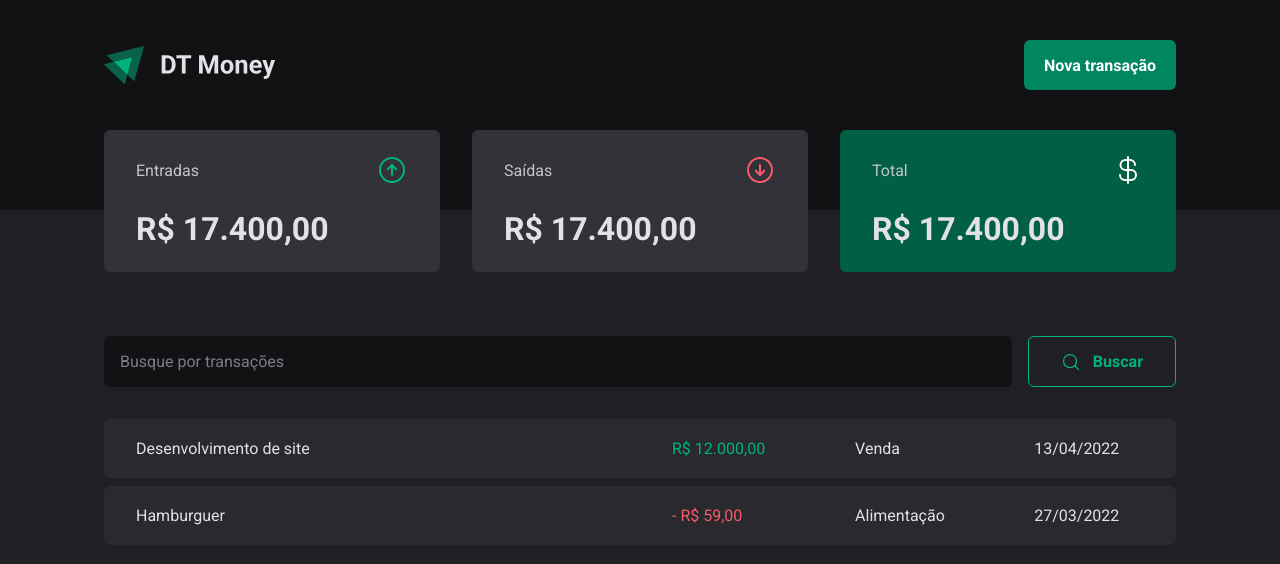
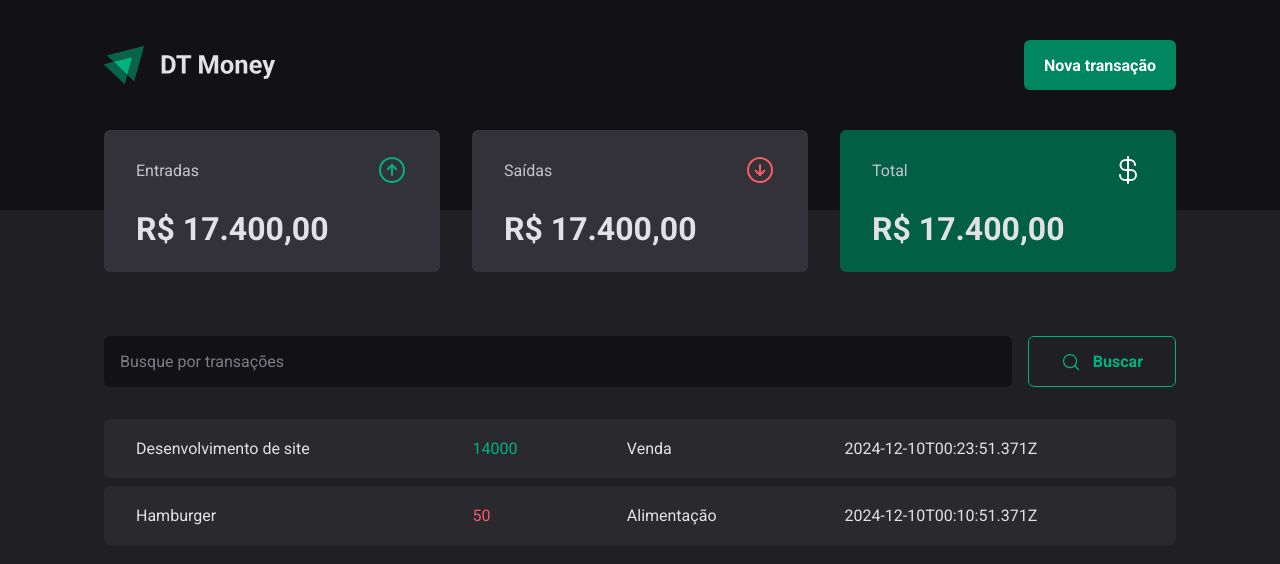
Before and after one commit to felipeslopes2010/dt-money, a React (Vite) app: page / in a window 1280 px wide. Shown: the top 564 px of the page. Built offline with nearby package versions, Linux system fonts and the light colour scheme; data requests are answered from the project's data file.

Commit message:
Add: Create fetch with json server

```diff
--- a/src/pages/Transactions/index.tsx
+++ b/src/pages/Transactions/index.tsx
@@ -1,9 +1,32 @@
+import { useEffect, useState } from "react"
 import { Header } from "../../components/Header"
 import { Summary } from "../../components/Summary"
 import { SearchForm } from "./components/SearchForm"
 import { TransactionsContainer, TransactionsTable, PriceHighlight } from "./styles"
 
+interface TransactionProps {
+    id: number;
+    description: string;
+    type: "income" | "outcome";
+    category: string;
+    price: number;
+    createdAt: string;
+}
+
 export function Transactions() {
+    const [transactions, setTransactions] = useState<TransactionProps[]>([]);
+
+    async function loadTransactions() {
+        const response = await fetch("http://localhost:3000/transactions")
+        const data = await response.json();
+
+        setTransactions(data);
+    }
+
+    useEffect(() => {
+        loadTransactions();
+    }, []);
+
     return (
         <div>
             <Header />
@@ -12,26 +35,20 @@
                 <SearchForm />
 
                 <TransactionsTable>
-                    <tr>
-                        <td width="0%">Desenvolvimento de site</td>
-                        <td>
-                            <PriceHighlight variant="income">
-                                R$ 12.000,00
-                            </PriceHighlight>
-                        </td>
-                        <td>Venda</td>
-                        <td>13/04/2022</td>
-                    </tr>
-                    <tr>
-                        <td width="50%">Hamburguer</td>
-                        <td>
-                            <PriceHighlight variant="outcome">
-                                - R$ 59,00
-                            </PriceHighlight>
-                        </td>
-                        <td>Alimentação</td>
-                        <td>27/03/2022</td>
-                    </tr>
+                    {
+                        transactions && transactions.map((transaction) => (
+                            <tr key={transaction.id}>
+                                <td width="0%">{transaction.description}</td>
+                                <td>
+                                    <PriceHighlight variant={transaction.type}>
+                                       {transaction.price}
+                                    </PriceHighlight>
+                                </td>
+                                <td>{transaction.category}</td>
+                                <td>{transaction.createdAt}</td>
+                            </tr>
+                        ))
+                    }
                 </TransactionsTable>
             </TransactionsContainer>
         </div>
```
